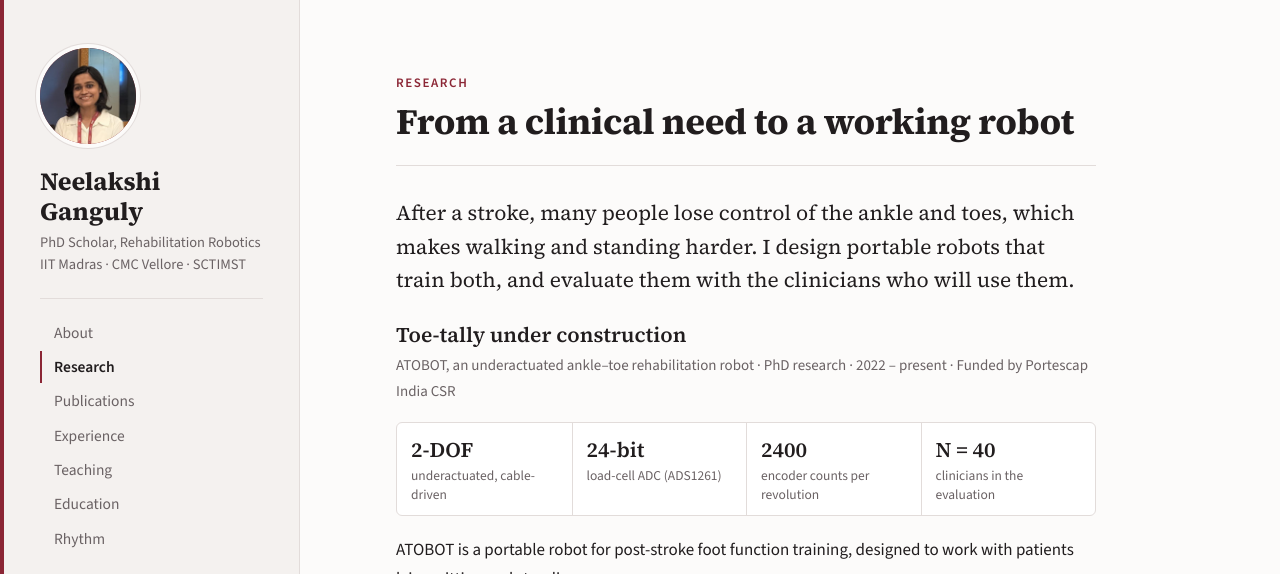
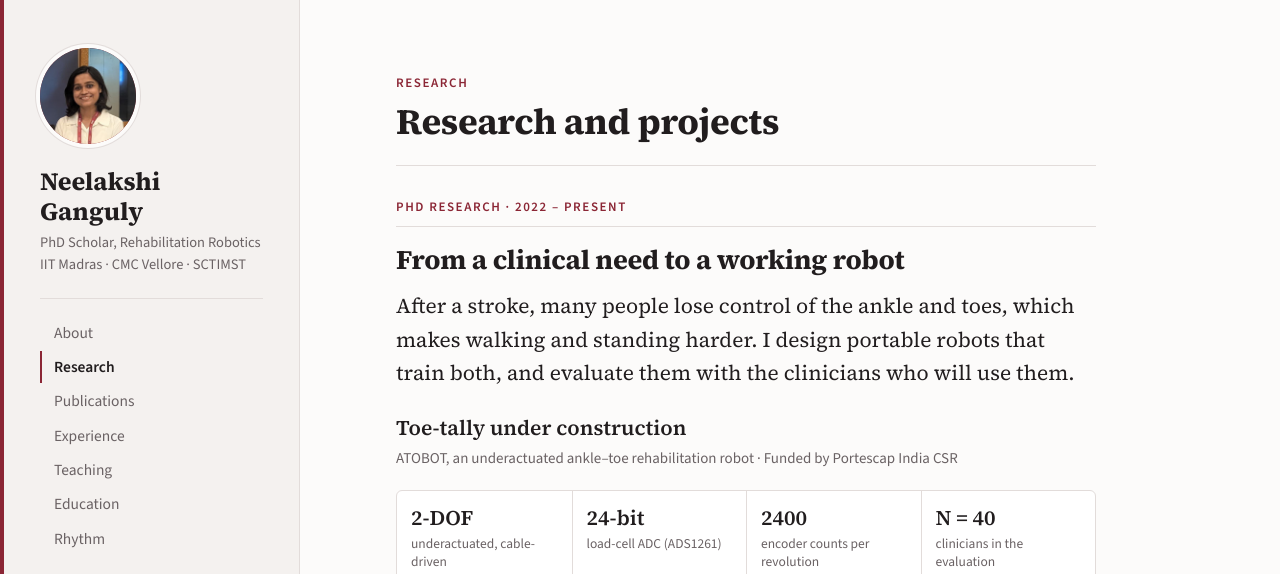
Before and after one commit to Neelakshi5597/Neelakshi5597.github.io, a plain HTML site: page research.html in a window 1280 px wide. Shown: the top 574 px of the page. Drawn offline with nearby package versions, Linux system fonts and the light colour scheme.

Commit message:
Separate PhD research from earlier projects

```diff
--- a/research.html
+++ b/research.html
@@ -39,13 +39,16 @@
   </aside>
   <main class="content">
     <p class="kicker">Research</p>
-    <h1>From a clinical need to a working robot</h1>
+    <h1>Research and projects</h1>
     <hr class="rule">
+
+    <h2 class="first">PhD research · 2022 – present</h2>
+    <p class="section-title">From a clinical need to a working robot</p>
     <p class="lead">After a stroke, many people lose control of the ankle and toes, which makes walking and standing harder. I design portable robots that train both, and evaluate them with the clinicians who will use them.</p>
 
     <article class="project" id="atobot">
       <h3>Toe-tally under construction</h3>
-      <p class="meta">ATOBOT, an underactuated ankle–toe rehabilitation robot · PhD research · 2022 – present · Funded by Portescap India CSR</p>
+      <p class="meta">ATOBOT, an underactuated ankle–toe rehabilitation robot · Funded by Portescap India CSR</p>
       <div class="facts" role="list">
         <div role="listitem"><b>2-DOF</b><span>underactuated, cable-driven</span></div>
         <div role="listitem"><b>24-bit</b><span>load-cell ADC (ADS1261)</span></div>
@@ -60,6 +63,8 @@
         <li><b>Next steps.</b> A usability study based on the System Usability Scale (IRB submission in preparation), and a PROSPERO systematic review of robot-assisted ankle rehabilitation after stroke.</li>
       </ul>
     </article>
+
+    <h2>Earlier projects</h2>
 
     <article class="project" id="me-thesis">
       <h3>N400 ERP-based assessment of motor learning</h3>
--- a/style.css
+++ b/style.css
@@ -56,6 +56,8 @@ h2 {
   font-size: 13px; font-weight: 600; letter-spacing: .12em; text-transform: uppercase;
   color: var(--accent); margin: 48px 0 16px; padding-bottom: 8px; border-bottom: 1px solid var(--rule);
 }
+h2.first { margin-top: 0; }
+.section-title { font: 700 27px/1.25 var(--serif); margin: 0 0 12px; letter-spacing: -.01em; text-wrap: balance; }
 h3 { font: 600 21px/1.35 var(--serif); margin: 0 0 4px; text-wrap: balance; }
 p { margin: 0 0 16px; }
 .meta { color: var(--muted); font-size: 15px; margin: 0 0 14px; }
@@ -108,6 +110,7 @@ ul.plain { margin: 0 0 8px; padding-left: 20px; display: flex; flex-direction: c
 @media (max-width: 520px) {
   body { font-size: 16px; }
   h1 { font-size: 30px; }
+  .section-title { font-size: 23px; }
   .lead { font-size: 19px; }
   .dated li { grid-template-columns: 1fr; gap: 0; }
 }
```
